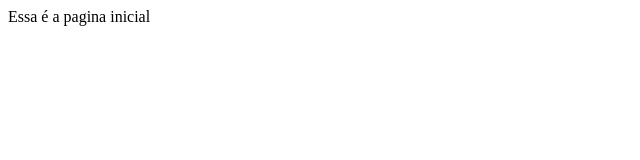
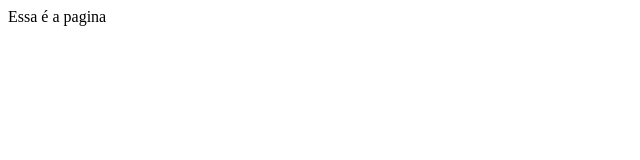
Before and after one commit to wesdrasnunes/aulagit, a plain HTML site: page index.html in a window 1280 px wide. Shown: the full height of the page, 0-640 px from the left. Drawn offline with Linux system fonts and the light colour scheme.

Commit message:
Alterei o texto da tela inicial

```diff
--- a/index.html
+++ b/index.html
@@ -6,6 +6,6 @@
     <title>Document</title>
 </head>
 <body>
-    Essa é a pagina inicial
+    Essa é a pagina
 </body>
 </html>
```
